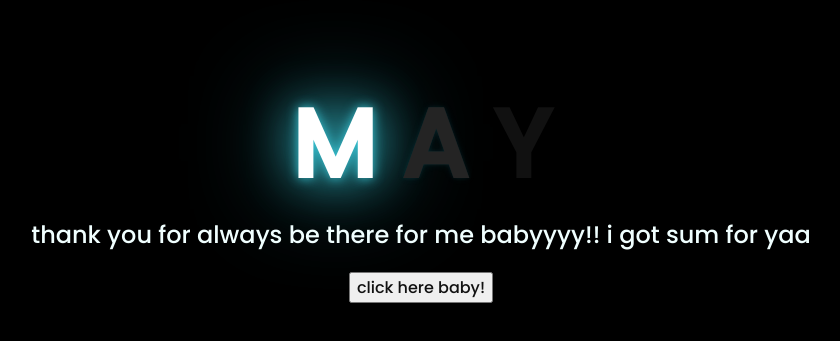
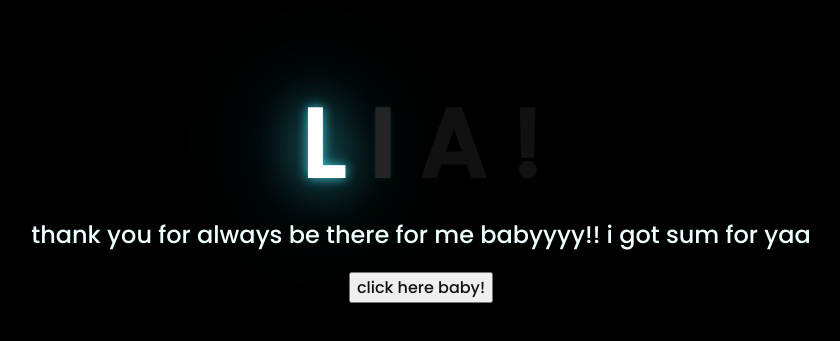
Before and after one commit to DapaKarina/LIAAA, a plain HTML site: page index.html in a window 1280 px wide. Shown: the part 221-562 px from the top of the page, without its empty margins (227-1067 px from the left). Drawn offline with Linux system fonts and the light colour scheme.

Commit message:
Update index.html

```diff
--- a/index.html
+++ b/index.html
@@ -11,9 +11,10 @@
 <body>
     <div class="greetings">
     <!-- silahkan menambah kata sesuai keinginan dengan <span>text...</span -->
-        <span>M</span>
+        <span>L</span>
+        <span>I</span>
         <span>A</span>
-        <span>Y</span>
+        <span>!</span>
     </div>
     <div class="description">
         <span>thank you for always be there for me babyyyy!! i got sum for yaa</span>
```
